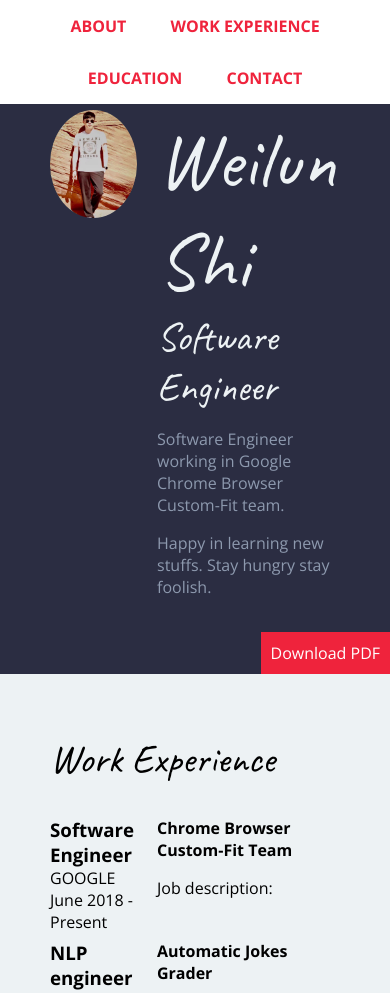
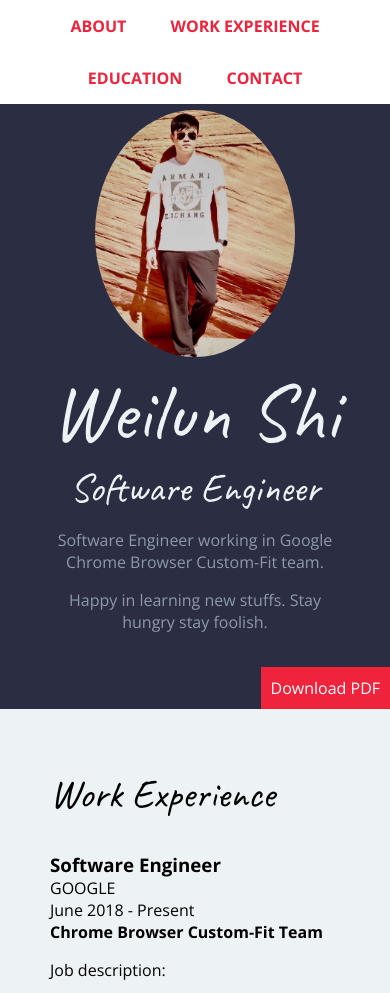
Before and after one commit to aswl01/aswl01.github.io, a plain HTML site: page index.html in a window 390 px wide. Shown: the top 993 px of the page. Drawn offline with nearby package versions, Linux system fonts and the light colour scheme.

```diff
--- a/css/styles.css
+++ b/css/styles.css
@@ -1,8 +1,8 @@
 /* Color-Palette
-	#2b2d42 - dark blue
-	#8D99AE - light blue
-	#EDF2F4 - blue/white
-	#EF233C - red
+#2b2d42 - dark blue
+#8D99AE - light blue
+#EDF2F4 - blue/white
+#EF233C - red
 */
 
 /* --- Global Style --- */
@@ -50,17 +50,6 @@
 	margin: 0 auto;
 	padding: 60px 50px;
 	overflow: auto;
-}
-
-.col-narrow {
-	width: 30%;
-	float: left;
-}
-
-.col-wide {
-	width: 70%;
-	float: left;
-	padding-left: 20px;
 }
 
 .uppercase {
@@ -158,3 +147,26 @@
 p + h3 {
 	margin-top: 30px;
 }
+
+/* Media queries */
+@media (min-width: 900px) {
+	.col-narrow {
+		width: 30%;
+		float: left;
+	}
+
+	.col-wide {
+		width: 70%;
+		float: left;
+		padding-left: 20px;
+	}
+}
+
+@media (max-width: 899px) {
+	header {
+		text-align: center;
+	}
+	.profile-img {
+		width: 200px;
+	}
+}
--- a/index.html
+++ b/index.html
@@ -1,7 +1,6 @@
 <!DOCTYPE html>
 <html lang="en">
 <head>
-    <script src="https://use.frontawsome.com/6e47fdd73a.js"></script>
     <meta charset="UTF-8">
     <meta name="description" content="Weilun Shi's Resume">
     <meta name="viewport" content="width=device-width, initial-scale=1.0">
```
